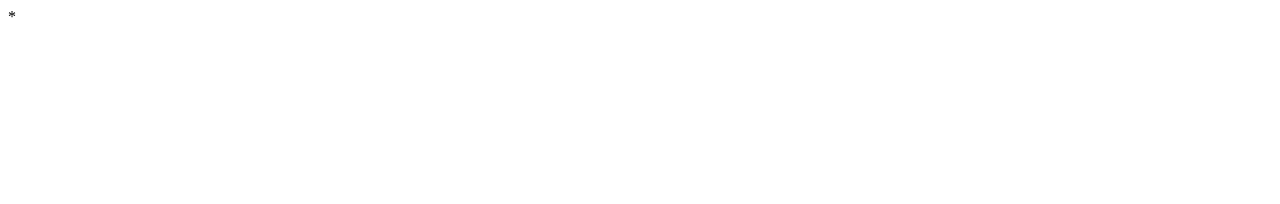
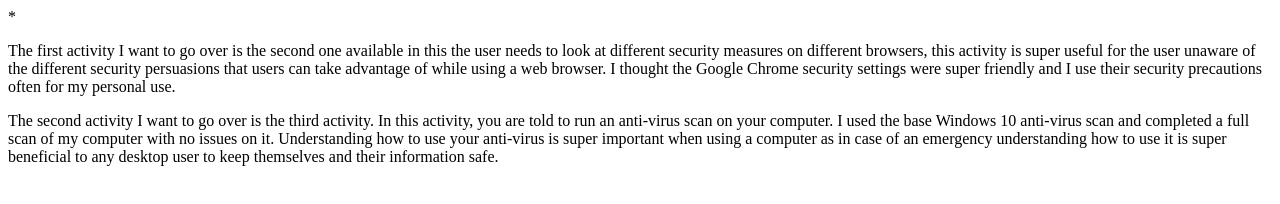
Before and after one commit to ryanheroldt/ryanheroldt.github.io, a plain HTML site: page web110/assignment4b.html in a window 1280 px wide. Drawn offline with Linux system fonts and the light colour scheme.

Commit message:
Update assignment4b.html

```diff
--- a/web110/assignment4b.html
+++ b/web110/assignment4b.html
@@ -5,7 +5,7 @@
     <title>Assignment 2b</title>
   </head>
   <body>
-    <p><p>
+    <p>The first activity I want to go over is the second one available in this the user needs to look at different security measures on different browsers, this activity is super useful for the user unaware of the different security persuasions that users can take advantage of while using a web browser. I thought the Google Chrome security settings were super friendly and I use their security precautions often for my personal use. <p>
   </body>
-    <p><p>
+    <p>The second activity I want to go over is the third activity. In this activity, you are told to run an anti-virus scan on your computer. I used the base Windows 10 anti-virus scan and completed a full scan of my computer with no issues on it. Understanding how to use your anti-virus is super important when using a computer as in case of an emergency understanding how to use it is super beneficial to any desktop user to keep themselves and their information safe. <p>
 </html>
```
